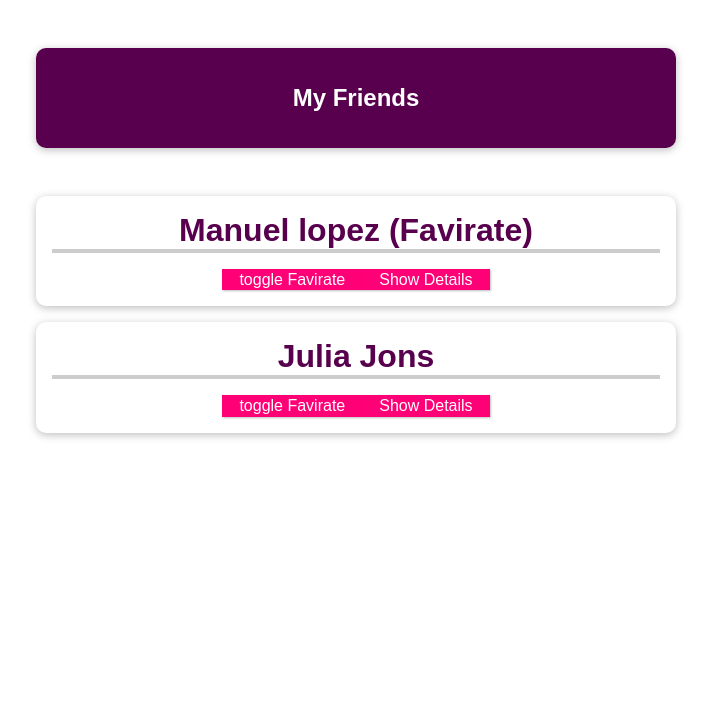
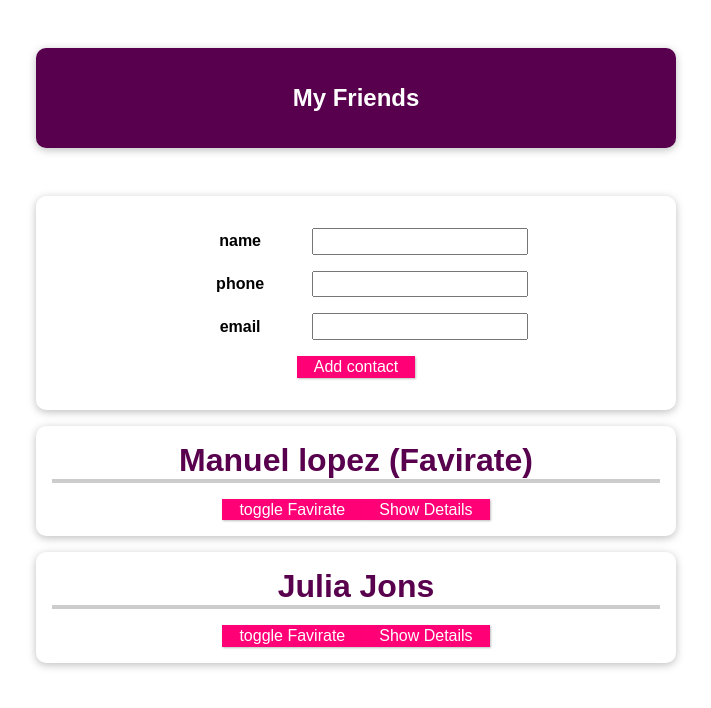
Before and after one commit to ami87878/friends, a Vue app: page / in a window 1280 px wide. Shown: the top 708 px of the page, without its empty margins (284-995 px from the left). Built offline with nearby package versions, Linux system fonts and the light colour scheme.

Commit message:
#6 add new component and style

```diff
--- a/src/App.vue
+++ b/src/App.vue
@@ -4,6 +4,7 @@
      <header>
       <h1> My Friends</h1>
      </header>
+     <NewFriend/>
       <ul>
         <ContactFriends
          v-for="friend in friends"
@@ -106,7 +107,7 @@ header {
   list-style: none;
 }
 
-#app li {
+#app li, #app form  {
   box-shadow: 0 2px 8px rgba(0, 0, 0, 0.26);
   margin: 1rem auto;
   border-radius: 10px;
@@ -139,4 +140,22 @@ header {
   border-color: #ec3169;
   box-shadow: 1px 1px 4px rgba(0, 0, 0, 0.26);
 }
+
+#app input{
+
+  font: inherit;
+  padding: 0.15rem;
+}
+#app label{
+
+  font-weight: bold;
+  margin-right: 1rem;
+  width: 7rem;
+  display: inline-block;
+}
+#app form div {
+
+  margin: 1rem 0;
+
+}
 </style>
--- /dev/null
+++ b/src/components/NewFriend.vue
@@ -0,0 +1,51 @@
+<template>
+    <div>
+
+        <form action="">
+         <div>
+            <label >name</label>
+            <input type="text"  />
+        </div>
+
+        <div>
+            <label >phone</label>
+            <input type="tel" />
+        </div>
+
+        <div>
+            <label >email </label>
+            <input type="email "  />
+        </div>
+
+        <div>
+            <button>Add contact</button>
+        </div>
+
+        </form>
+
+    </div>
+</template>
+
+<script>
+export default {
+    name: 'NewFriend',
+
+    data() {
+        return {
+
+        };
+    },
+
+    mounted() {
+
+    },
+
+    methods: {
+
+    },
+};
+</script>
+
+<style lang="scss" scoped>
+
+</style>
--- a/src/main.js
+++ b/src/main.js
@@ -1,10 +1,12 @@
 import { createApp } from 'vue'
 
 import App from './App.vue'
+import NewFriend from './components/NewFriend.vue'
 import ContactFriends from './components/ContactFriends.vue'
 const app=createApp(App);
 
 
 
 app.component('ContactFriends',ContactFriends);
+app.component('NewFriend',NewFriend);
 app.mount('#app')
```
